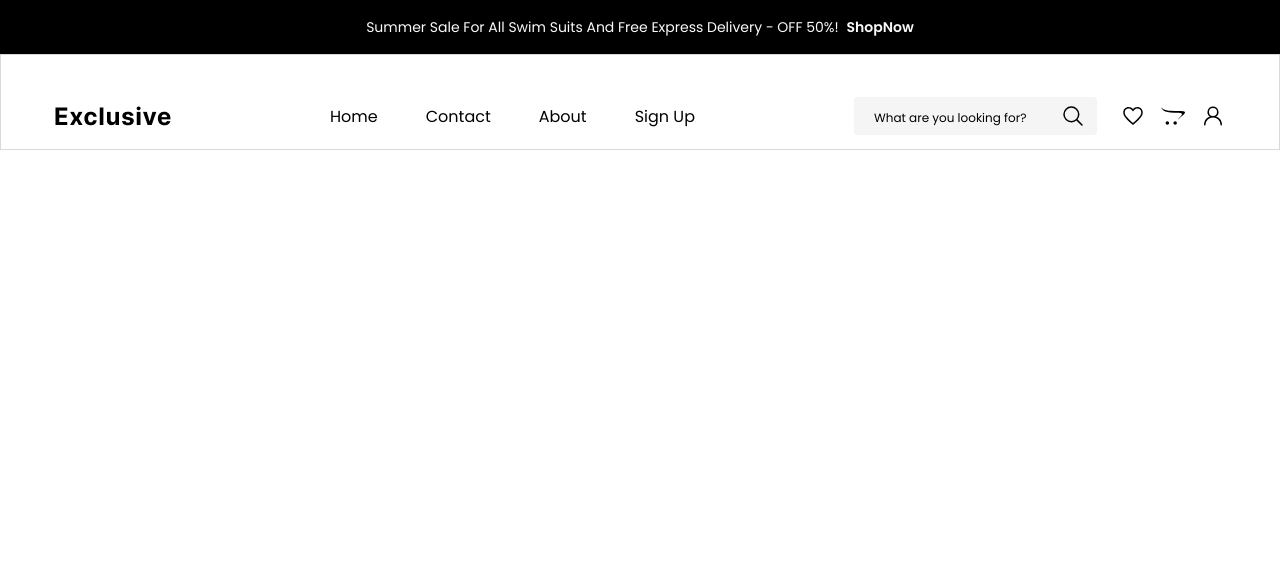
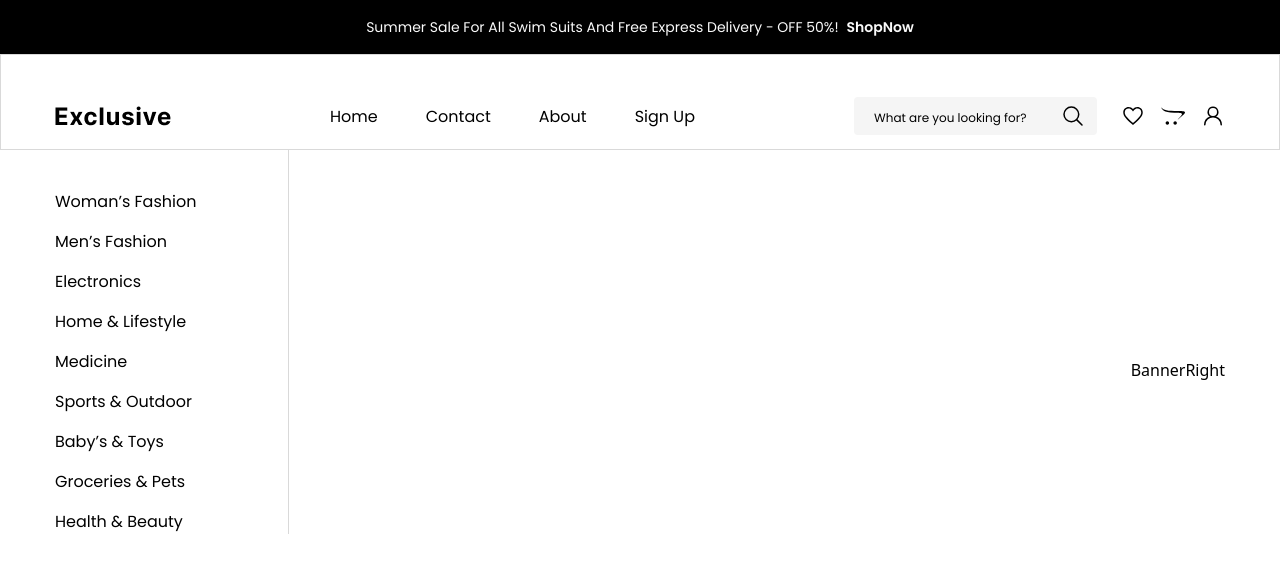
Before and after one commit to nayebislam/Ecommerce, a React (Vite) app: page / in a window 1280 px wide. Shown: the top 572 px of the page. Built offline with nearby package versions, Linux system fonts and the light colour scheme.

Commit message:
banner left part complete

```diff
--- /dev/null
+++ b/src/components/Banner/Banner.jsx
@@ -0,0 +1,19 @@
+import React from 'react'
+import Containar from '../../layout/Containar'
+import BannerLeft from './BannerLeft'
+import BannerRight from './BannerRight'
+
+const Banner = () => {
+  return (
+    <section>
+        <Containar>
+            <div className="flex items-center justify-between pt-[40px]">
+                <BannerLeft />
+                <BannerRight />
+            </div>
+        </Containar>
+    </section>
+  )
+}
+
+export default Banner
--- /dev/null
+++ b/src/components/Banner/BannerLeft.jsx
@@ -0,0 +1,44 @@
+import React from "react";
+
+const BannerLeft = () => {
+  const CategorisData = [
+    {
+      name: "Woman’s Fashion",
+    },
+    {
+      name: "Men’s Fashion",
+    },
+    {
+      name: "Electronics",
+    },
+    {
+      name: "Home & Lifestyle",
+    },
+    {
+      name: "Medicine",
+    },
+    {
+      name: "Sports & Outdoor",
+    },
+    {
+      name: "Baby’s & Toys",
+    },
+    {
+      name: "Groceries & Pets",
+    },
+    {
+      name: "Health & Beauty",
+    },
+  ];
+  return (
+    <section className="w-[20%] relative after:absolute after:content-[''] after:w-[1px] after:h-[384px] after:bg-[#D9D9D9] after:top-[-40px] after:right-0">
+      {CategorisData.map((item) => (
+        <p className="font-primary text-base leading-[24px] text-black mb-4">
+          {item.name}
+        </p>
+      ))}
+    </section>
+  );
+};
+
+export default BannerLeft;
--- /dev/null
+++ b/src/components/Banner/BannerRight.jsx
@@ -0,0 +1,9 @@
+import React from 'react'
+
+const BannerRight = () => {
+  return (
+    <div>BannerRight</div>
+  )
+}
+
+export default BannerRight
--- a/src/pages/Home.jsx
+++ b/src/pages/Home.jsx
@@ -1,12 +1,14 @@
 import React from 'react'
 import Hader from '../components/Hader/Hader'
 import Navbar from '../components/Navbar/Navbar'
+import Banner from '../components/Banner/Banner'
 
 const Home = () => {
   return (
     <>
         <Hader />
         <Navbar />
+        <Banner />
     </>
   )
 }
```
Also changed, not shown: src/assets/banner.jpg (added).
